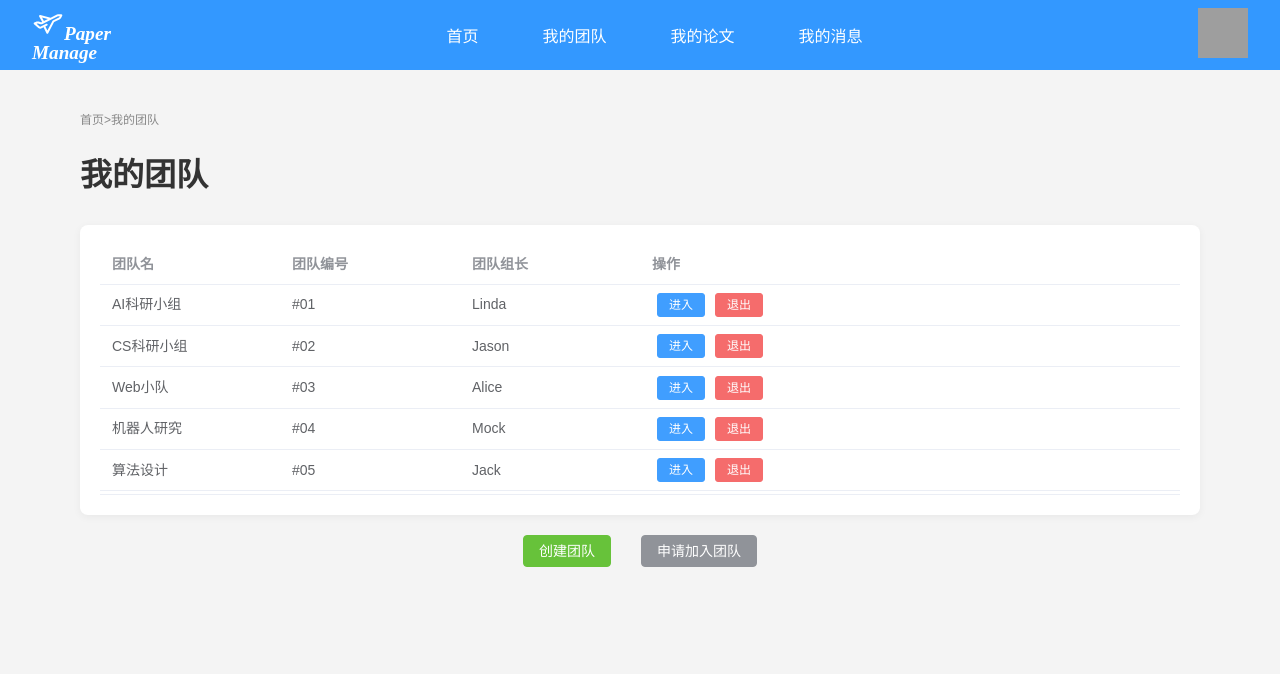
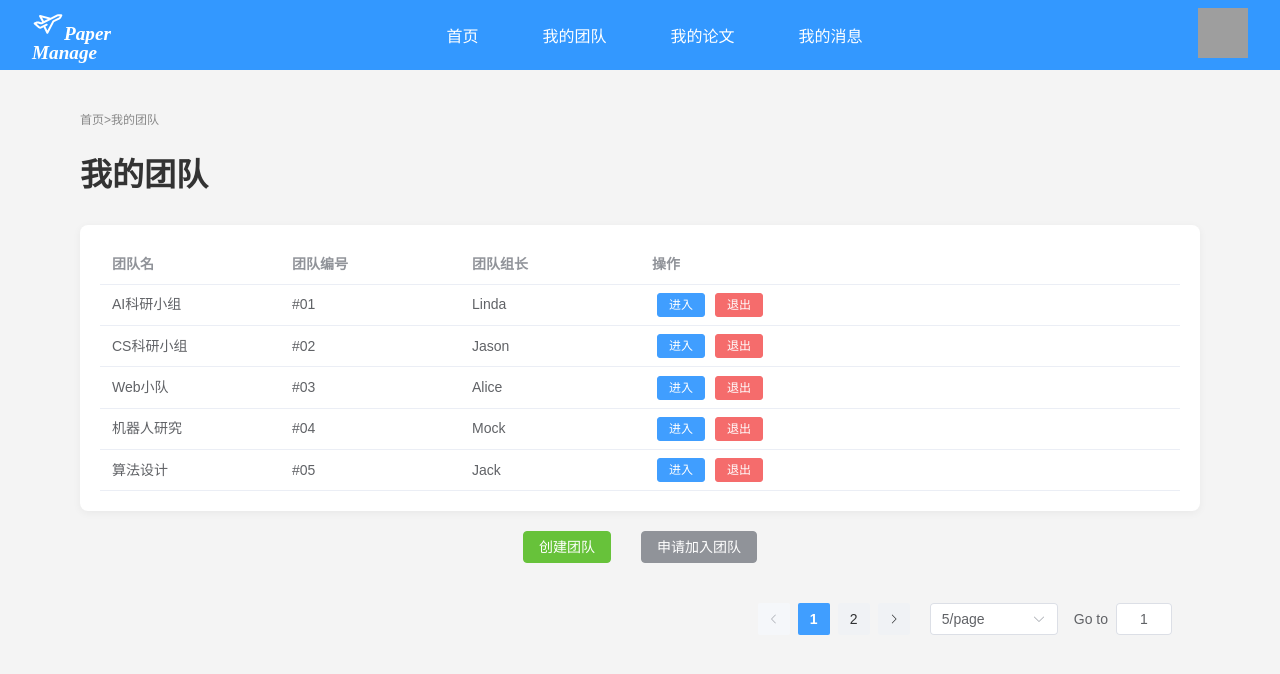
Before and after one commit to NingNZ/Paper-Manage-System, a Vue app in the folder vueProject/: page /myteam in a window 1280 px wide. Shown: the top 674 px of the page. Built offline with nearby package versions, Linux system fonts and the light colour scheme; grey boxes are pictures that could not be loaded; what particles.vue3 would draw is missing.

Commit message:
修改MyTeam.vue

```diff
--- a/vueProject/pages/MyTeam.vue
+++ b/vueProject/pages/MyTeam.vue
@@ -2,15 +2,17 @@
 import bar from "../components/bar.vue";
 import CreateTeamDialog from "../MyTeam/CreateTeamDialog.vue";
 import JoinTeamDialog from "../MyTeam/JoinTeamDialog.vue";
-import { ref } from 'vue';
+import { ref, computed } from 'vue';
 import { ElMessage } from 'element-plus';
 
-const tableData = ref([
+// 全部团队数据
+const fullTableData = ref([
   { name: 'AI科研小组', number: '#01', leader: 'Linda' },
   { name: 'CS科研小组', number: '#02', leader: 'Jason' },
   { name: 'Web小队', number: '#03', leader: 'Alice' },
   { name: '机器人研究', number: '#04', leader: 'Mock' },
   { name: '算法设计', number: '#05', leader: 'Jack' },
+  { name: 'AI算法', number: '#06', leader: 'Jily' },
 ]);
 
 const joinableTeams = ref([
@@ -24,16 +26,32 @@ const joinableTeams = ref([
 const currentPage = ref(1);
 const pageSize = ref(5);
 
+// 计算分页后的数据
+const pagedTableData = computed(() => {
+  const start = (currentPage.value - 1) * pageSize.value;
+  const end = start + pageSize.value;
+  return fullTableData.value.slice(start, end);
+});
+
+const handlePageChange = (page) => {
+  currentPage.value = page;
+};
+
+const handleSizeChange = (size) => {
+  pageSize.value = size;
+  currentPage.value = 1;
+};
+
 const showCreateDialog = ref(false);
 const showJoinDialog = ref(false);
 
 function handleCreateTeam(name) {
   const newTeam = {
     name,
-    number: `#${String(tableData.value.length + 1).padStart(2, '0')}`,
+    number: `#${String(fullTableData.value.length + 1).padStart(2, '0')}`,
     leader: '未指定',
   };
-  tableData.value.push(newTeam);
+  fullTableData.value.push(newTeam);
   ElMessage.success(`团队 "${name}" 创建成功`);
 }
 </script>
@@ -47,7 +65,7 @@ function handleCreateTeam(name) {
       <h1 class="title">我的团队</h1>
 
       <div class="table-wrapper">
-        <el-table :data="tableData" height="250" style="width: 100%;">
+        <el-table :data="pagedTableData" style="width: 100%;" max-height="400">
           <el-table-column prop="name" label="团队名" width="180" />
           <el-table-column prop="number" label="团队编号" width="180" />
           <el-table-column prop="leader" label="团队组长" width="180" />
@@ -71,10 +89,12 @@ function handleCreateTeam(name) {
         <el-pagination
           background
           layout="prev, pager, next, sizes, jumper"
-          :total="15"
+          :total="fullTableData.length"
           :page-size="pageSize"
           :current-page="currentPage"
-          @current-change="(val) => currentPage = val"
+          :page-sizes="[5, 10, 20]"
+          @current-change="handlePageChange"
+          @size-change="handleSizeChange"
         />
       </div>
     </main>
@@ -111,7 +131,6 @@ function handleCreateTeam(name) {
 }
 
 .table-wrapper {
-  max-height: 260px;
   overflow-y: auto;
   margin-bottom: 20px;
   border-radius: 8px;
@@ -139,7 +158,13 @@ function handleCreateTeam(name) {
 
 .pagination {
   display: flex;
-  justify-content: center;
+  justify-content: flex-end;
   margin-top: 10px;
+  padding-right: 20px;
+}
+
+:deep(.el-pagination) {
+  align-self: flex-end;
+  margin-top: 20px;
 }
 </style>
```
